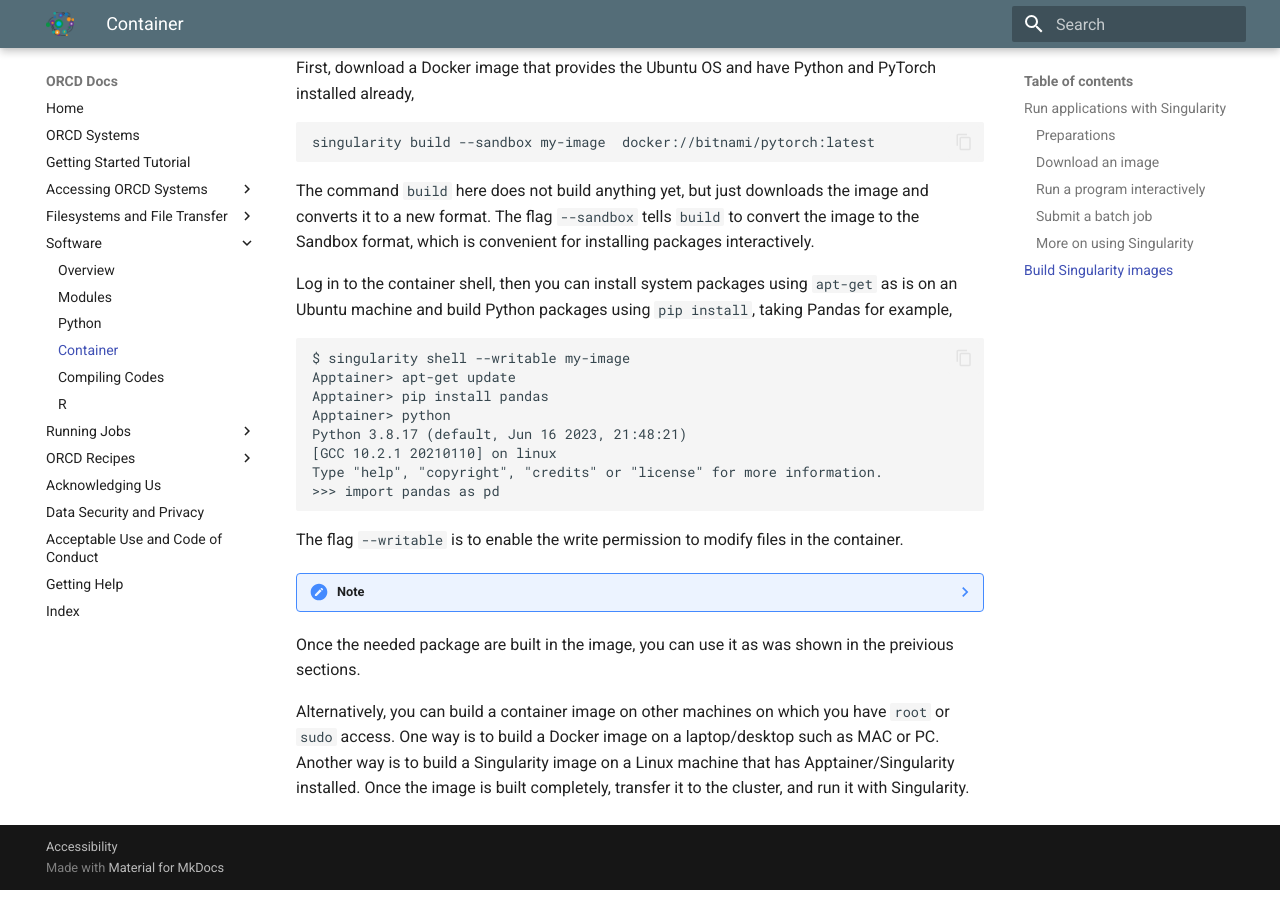
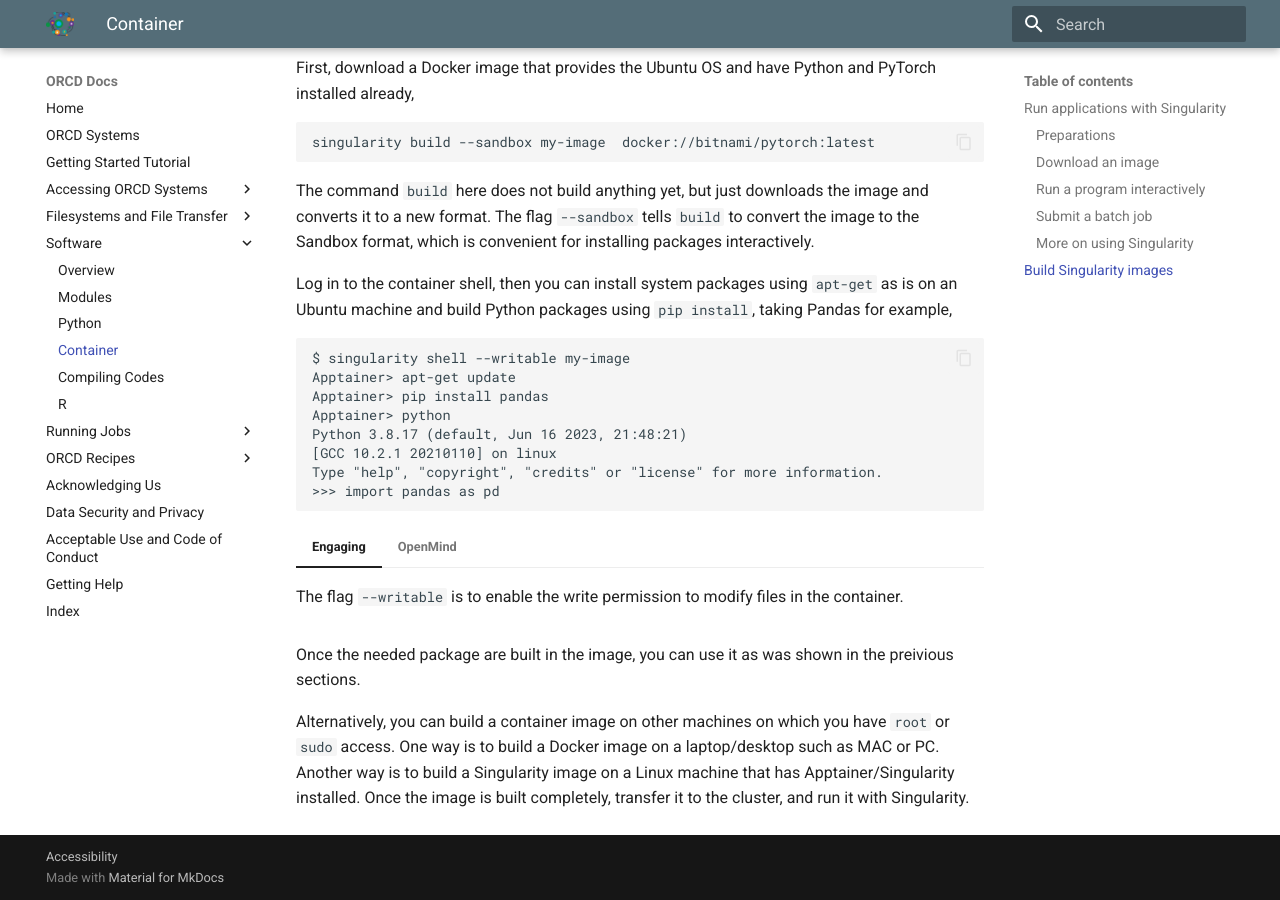
Before and after one commit to mit-orcd/orcd-docs-edit, an MkDocs documentation site: the page built from docs/software/apptainer.md, in a window 1280 px wide and 900 px high, scrolled down 4363 px. Built offline with MkDocs 1.6.1 and Material for MkDocs 9.7.7, drawn with Linux system fonts in a browser that asks for light colours; some of the changed lines change nothing that is shown.

Commit message:
update apptainer

````diff
--- a/docs/software/apptainer.md
+++ b/docs/software/apptainer.md
@@ -223,10 +223,16 @@
 >>> import pandas as pd
 ```
 
-The flag `--writable` is to enable the write permission to modify files in the container.
+=== "Engaging"
 
-??? note
-    The `apt-get` command is to install software in the Ubuntu OS. This is supported by the by the `fakeroot` package, which is installed on node115 on OpenMind. Users need to install `fakeroot` in their home directories.
+     The flag `--writable` is to enable the write permission to modify files in the container.
+
+=== "OpenMind"
+
+     The flags `--fakeroot --writable` is to enable the write permission to modify files in the container.
+
+    ??? note
+        The `apt-get` command is to install software in the Ubuntu OS. This is supported by the by the `fakeroot` package, which is installed on node115 on OpenMind. Users need to install `fakeroot` in their home directories.
 
 Once the needed package are built in the image, you can use it as was shown in the preivious sections.
 
````
